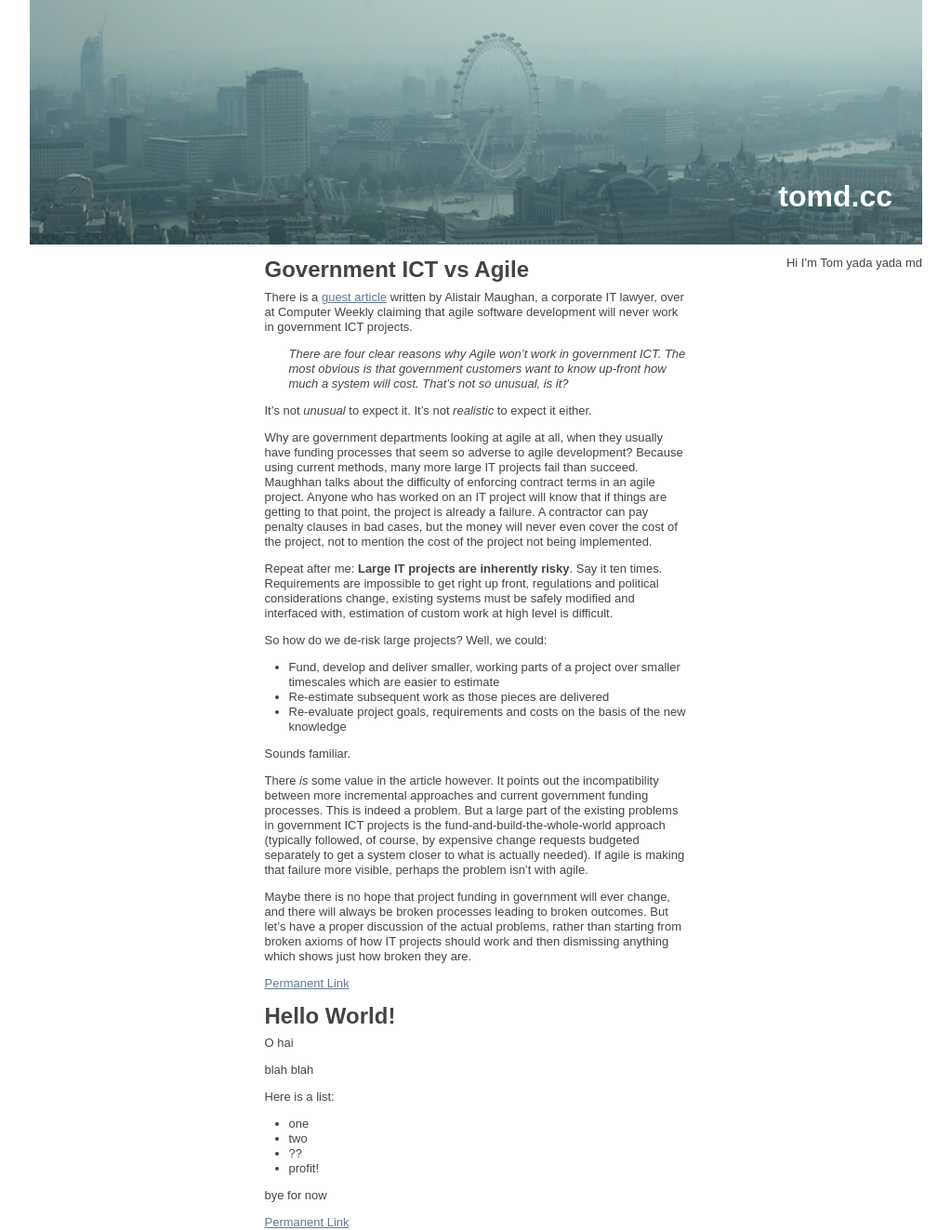
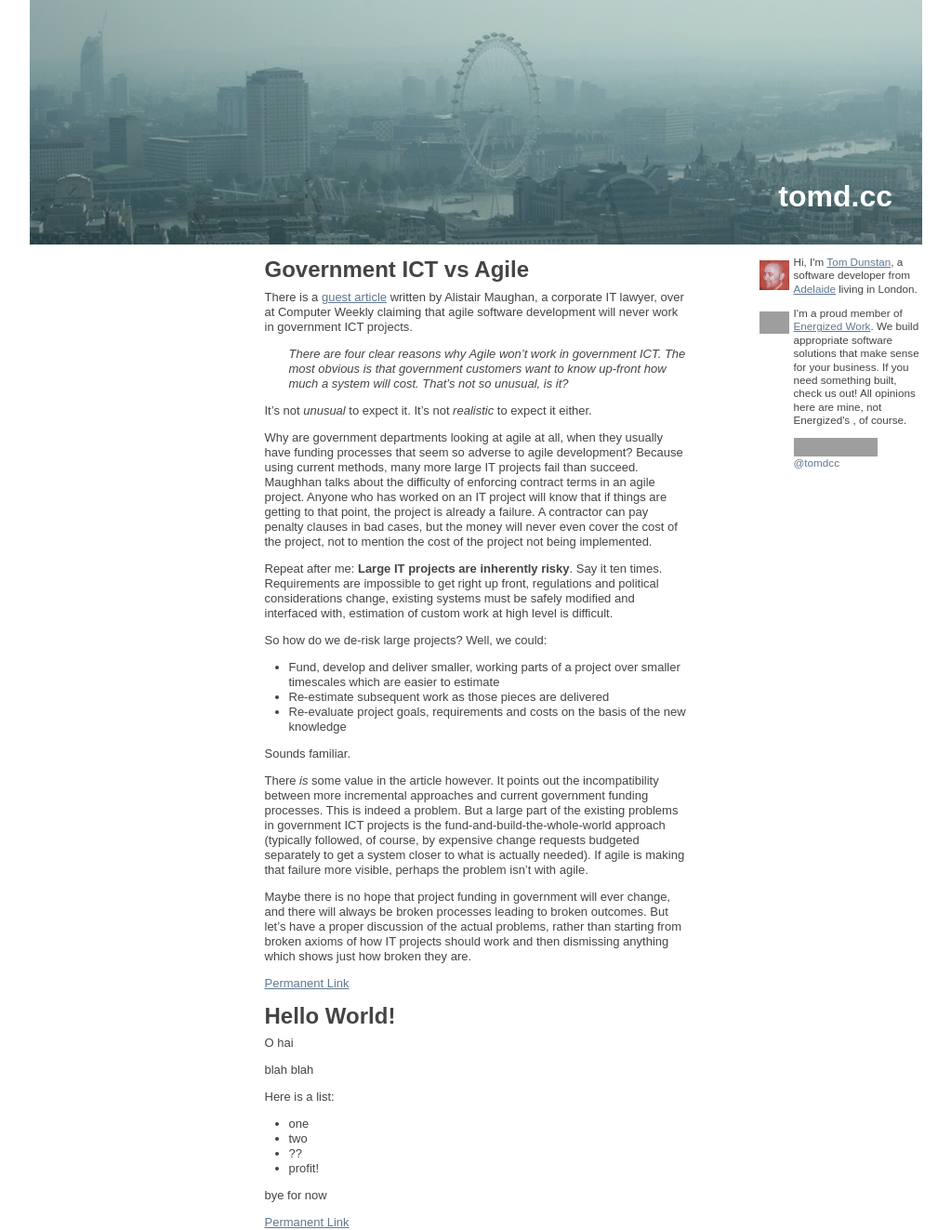
Before and after one commit to tomdcc/tomdcc.github.com, a Jekyll site: the page built from index.html, in a window 1280 px wide. Shown: the whole page at 93% size, without its empty margins (128-1151 px from the left). Built offline with Jekyll 4.4.1, drawn with Linux system fonts in a browser that asks for light colours; nearby versions of some CDN libraries; grey boxes are pictures that could not be loaded.

Commit message:
about block content

```diff
--- a/_includes/about.markdown
+++ b/_includes/about.markdown
@@ -1 +1,7 @@
-Hi I'm Tom yada yada md
+<a class='logo' href='/'><img src='/apple-touch-icon.png'/></a>
+<p>Hi, I'm <a href='/'>Tom Dunstan</a>, a software developer from <a href="http://www.southaustralia.com/Adelaide.aspx">Adelaide</a> living in London.</p>
+
+<a class='logo' href='ttp://www.energizedwork.com/'><img src='http://www.energizedwork.com/image/17314/logo.png'/></a>
+<p>I'm a proud member of <a href="http://www.energizedwork.com/">Energized Work</a>. We build appropriate software solutions that make sense for your business. If you need something built, check us out! All opinions here are mine, not Energized's , of course.</p>
+
+<p class='centre'><a href="http://www.twitter.com/tomdcc"><img src="http://twitter-badges.s3.amazonaws.com/t_mini-a.png" alt="Follow tomdcc on Twitter"/>@tomdcc</a>
--- a/_layouts/default.html
+++ b/_layouts/default.html
@@ -45,7 +45,7 @@
 
   <div id="container">
     <header>
-<h1>tomd.cc</h1>
+<a href='/'><h1>tomd.cc</h1></a>
     </header>
     <div id="main" role="main">
 <div id='about'>{% include about.markdown %}</div>
--- a/css/tomd.css
+++ b/css/tomd.css
@@ -18,6 +18,25 @@
 #about {
   text-align: left;
   float: right;
+  width: 15em;
+  font-size: 90%;
+}
+#about .logo {
+  display: block;
+  float: left;
+  margin-top : 5px;
+}
+#about .logo img {
+  width: 32px;
+}
+#about p {
+  margin-left: 37px;
+}
+#about p.centre a {
+  text-decoration: none;
+}
+#about p.centre img {
+  vertical-align: middle;
 }
 
  #main-content {
@@ -25,22 +44,21 @@
     width: 35em;
     margin: 0 auto;
  }
-
  .blog-post h2 {
     font-size: x-large;
     margin-bottom: 0.3em;
     margin-top: 0.5em;
   }
- .blog-post p {
+p {
    margin-bottom: 1em;
 }
- .blog-post ul {
+ul {
    margin-bottom: 1em;
 }
- .blog-post blockquote {
+blockquote {
     padding-left: 2em;
     font-style: italic;
 }
- .blog-post em {
+em {
    font-style: italic;
 }
```
Lines whose indentation alone changed are shown as unchanged.
